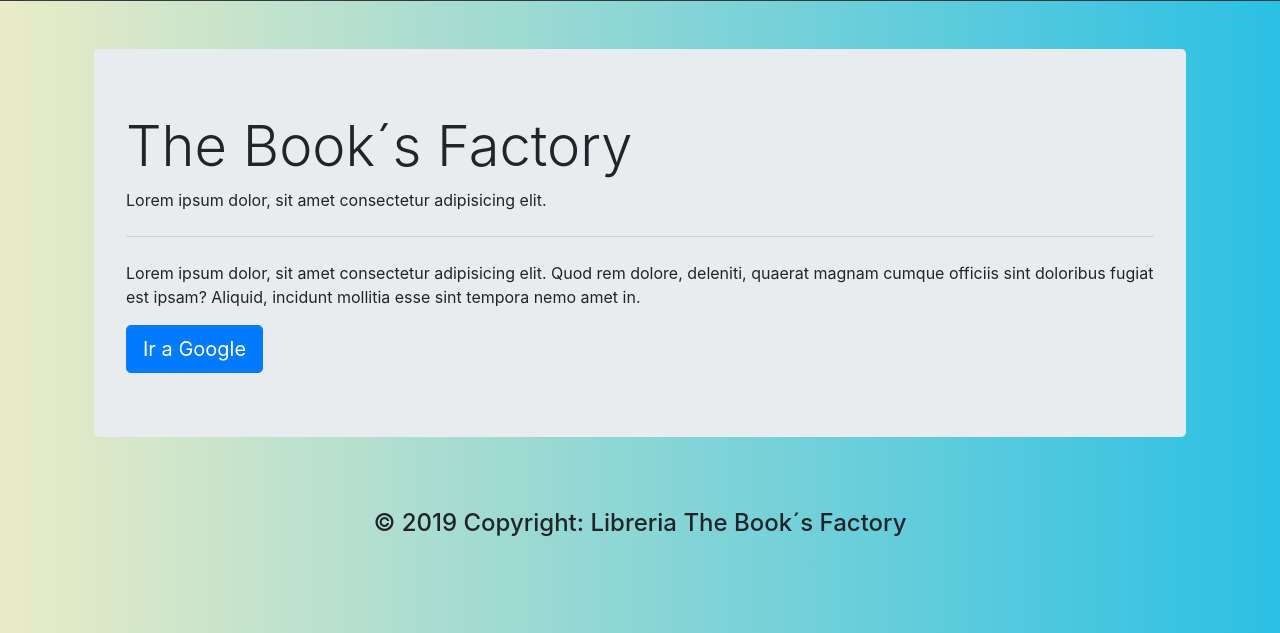
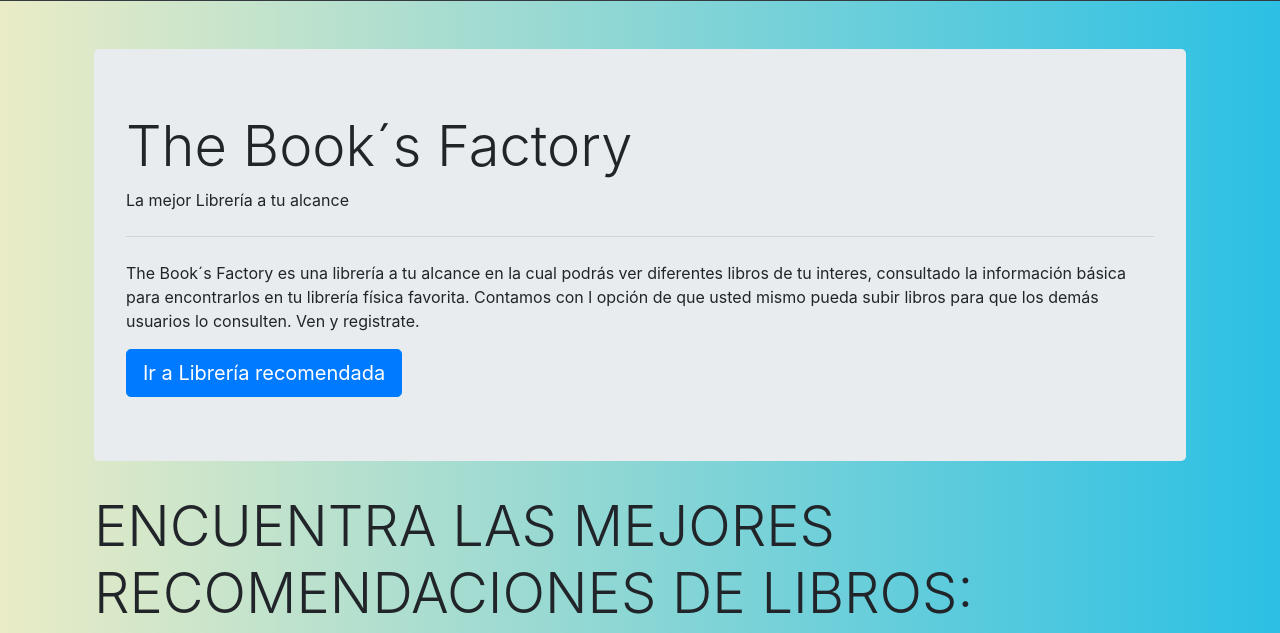
Before and after one commit to Elizabeth145992/Proyecto_Libros, a Node server app: page / in a window 1280 px wide. Shown: the part 55-688 px from the top of the page. Run offline with Node 20, Linux system fonts and the light colour scheme; some libraries are stand-ins or nearby versions.

Commit message:
Mejora del index principal

```diff
--- a/src/views/books/edit.hbs
+++ b/src/views/books/edit.hbs
@@ -6,9 +6,10 @@
 <link href="bootstrap/css/bootstrap.min.css" rel="stylesheet">
 </head>
 <body>
-    <div class="col-md-4 mx-auto">
+    <div class="card border-secondary mb-3">
         <div class="card">
             <div class="card-header">
+                <div "card-body text-secondary">
                 <h3>Editar libro</h3>
             </div>
             <div class="card-body">
@@ -45,5 +46,6 @@
             </div>
         </div>
     </div>
+    </div>
 </body>
 </html>
--- a/src/views/index.hbs
+++ b/src/views/index.hbs
@@ -1,12 +1,35 @@
 <!-- Pagina de index para colocar en la pagina principal como de about -->
   <div class="jumbotron mt-4">
         <h1 class="display-4">The Book´s Factory</h1>
-        <p=class="lead">Lorem ipsum dolor, sit amet consectetur adipisicing elit.
+        <p=class="lead">La mejor Librería a tu alcance
         </p>
         <hr class="my-4">
-         <p=class="lead">Lorem ipsum dolor, sit amet consectetur adipisicing elit.
-            Quod rem dolore, deleniti, quaerat magnam cumque officiis sint doloribus
-            fugiat est ipsam? Aliquid, incidunt mollitia esse sint tempora nemo amet in.
+         <p=class="lead">The Book´s Factory es una librería a tu alcance en la cual podrás ver diferentes libros
+           de tu interes, consultado la información básica para encontrarlos en tu librería física favorita.
+           Contamos con l opción de que usted mismo pueda subir libros para que los demás usuarios lo consulten. Ven y registrate.
         </p>
-        <a href="https://www.google.com" class="btn btn-primary btn-lg">Ir a Google</a>
+        <a href="https://www.gandhi.com.mx/" class="btn btn-primary btn-lg">Ir a Librería recomendada</a>
     </div>
+    <h4 class="display-4">ENCUENTRA LAS MEJORES RECOMENDACIONES DE LIBROS:</h4>
+<div id="carouselExampleControls" class="carousel slide" data-ride="carousel" align="center">
+  <div class="carousel-inner">
+    <div class="carousel-item active">
+      <img class="d-block w-50" src="https://www.hola.com/imagenes/estar-bien/20181030132154/libros-novela-negra-y-terror-noche-de-miedo/0-615-298/it-a.jpg" alt="First slide">
+    </div>
+    <div class="carousel-item">
+      <img class="d-block w-50" src="https://i.blogs.es/b2862a/650_1200-49-/450_1000.jpg" alt="Second slide">
+    </div>
+    <div class="carousel-item">
+      <img class="d-block w-50" src="https://encrypted-tbn0.gstatic.com/images?q=tbn:ANd9GcTHKKyAKhA_3MSuqmad6Ba5oa_qi-mjzjfk6yI4WX65O9zy4cOe&s" alt="Third slide">
+    </div>
+
+  </div>
+  <a class="carousel-control-prev" href="#carouselExampleControls" role="button" data-slide="prev">
+    <span class="carousel-control-prev-icon" aria-hidden="true"></span>
+    <span class="sr-only">Previous</span>
+  </a>
+  <a class="carousel-control-next" href="#carouselExampleControls" role="button" data-slide="next">
+    <span class="carousel-control-next-icon" aria-hidden="true"></span>
+    <span class="sr-only">Next</span>
+  </a>
+</div>
--- a/src/views/layouts/main.hbs
+++ b/src/views/layouts/main.hbs
@@ -29,5 +29,7 @@
 <script src="https://code.jquery.com/jquery-3.3.1.slim.min.js" integrity="sha384-q8i/X+965DzO0rT7abK41JStQIAqVgRVzpbzo5smXKp4YfRvH+8abtTE1Pi6jizo" crossorigin="anonymous"></script>
 <script src="https://cdnjs.cloudflare.com/ajax/libs/popper.js/1.14.7/umd/popper.min.js" integrity="sha384-UO2eT0CpHqdSJQ6hJty5KVphtPhzWj9WO1clHTMGa3JDZwrnQq4sF86dIHNDz0W1" crossorigin="anonymous"></script>
 <script src="https://stackpath.bootstrapcdn.com/bootstrap/4.3.1/js/bootstrap.min.js" integrity="sha384-JjSmVgyd0p3pXB1rRibZUAYoIIy6OrQ6VrjIEaFf/nJGzIxFDsf4x0xIM+B07jRM" crossorigin="anonymous"></script>
+<script src="https://ajax.googleapis.com/ajax/libs/jquery/3.2.1/jquery.min.js"></script>
+<script src="https://maxcdn.bootstrapcdn.com/bootstrap/3.3.7/js/bootstrap.min.js" ></script>
 </body>
 </html>
--- a/src/views/users/singin.hbs
+++ b/src/views/users/singin.hbs
@@ -2,7 +2,7 @@
     <div class="col-md-4 mx-auto">
     <div class="card">
         <div class="card-header">
-            Registrate ya!
+          <h1> Registrate ya!</h1>
         </div>
         <div class="card-body">
             <form action="/users/singin" method="POST">
@@ -25,7 +25,7 @@
                     <input type="password" class="form-control" name="password" placeholder="Password" value="{{Password}}">
                 </div>
                 <div class="form-group">
-                    <input type="password" class="form-control" name="password_conf" placeholder="Confirmar-password" value="{{password_conf}}">
+                    <input type="password" class="form-control" name="password_conf" placeholder="Confirmar password" value="{{password_conf}}">
                 </div>
                 <div class="form-group">
                    <button type="submit" class="btn btn-lg btn-primary ">Registrate</button>
```
